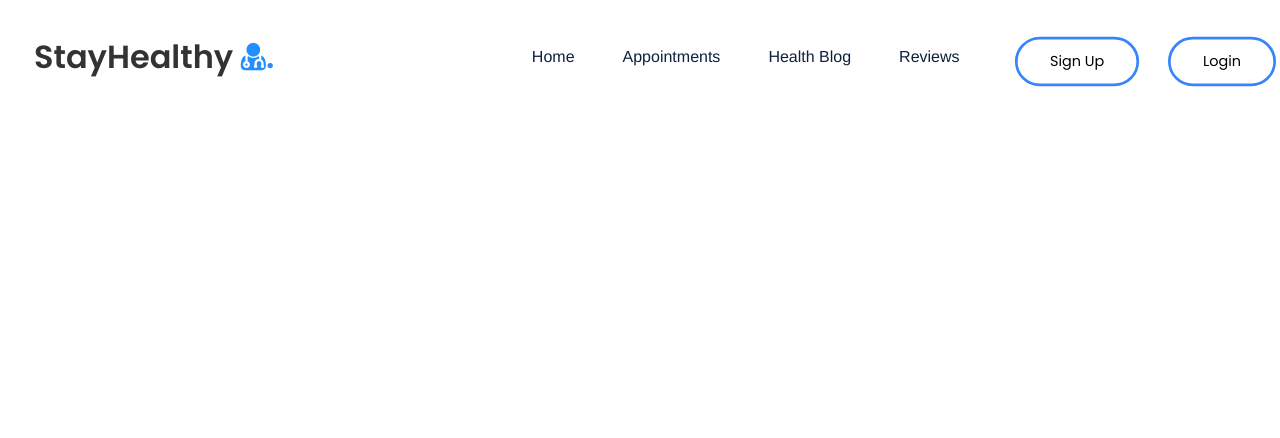
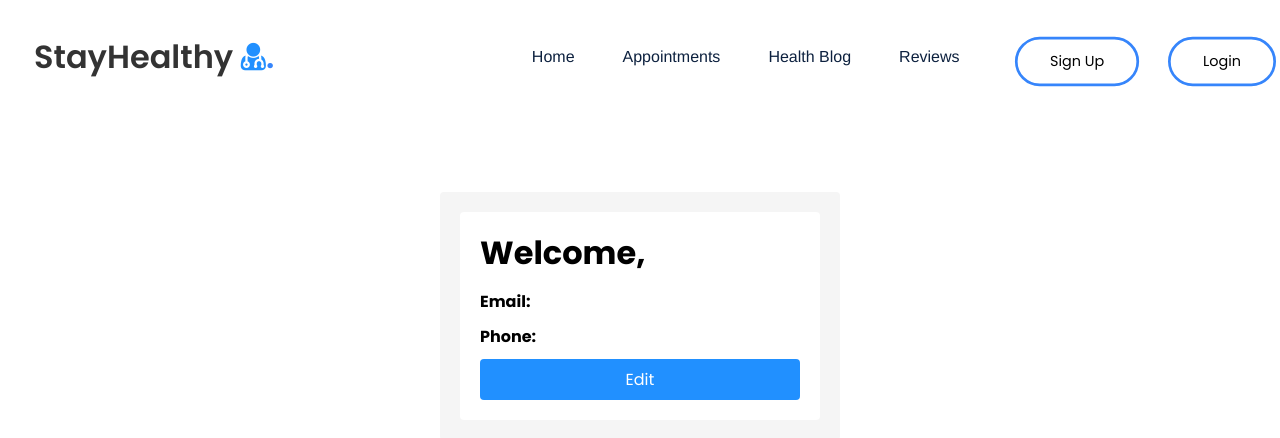
Before and after one commit to gabrielhli/front-end-capstone, a React (Create React App) app: page /profile in a window 1280 px wide. Shown: the top 438 px of the page. Built offline with nearby package versions, Linux system fonts and the light colour scheme; no server answers; sample sign-in values are in the browser's storage.

Commit message:
Added Profile Form

```diff
--- a/src/App.js
+++ b/src/App.js
@@ -12,6 +12,7 @@
 import InstantConsultation from './Components/InstantConsultationBooking/InstantConsultation';
 import BookingConsultation from './Components/BookingConsultation';
 import ReviewForm from './Components/ReviewForm/ReviewForm'
+import ProfileForm from './Components/ProfileForm/ProfileForm';
 
 // Function component for the main App
 function App() {
@@ -33,6 +34,7 @@
             <Route path="/instant-consultation" element={<InstantConsultation />} />
             <Route path="/search/doctors/" element={<BookingConsultation/>}/>
             <Route path="/reviews" element={<ReviewForm/>}/>
+            <Route path="/profile" element={<ProfileForm/>}/>
           </Routes>
           </Notification>
         </BrowserRouter>
--- /dev/null
+++ b/src/Components/ProfileForm/ProfileForm.css
@@ -0,0 +1,74 @@
+/* Following code has been commented with appropriate comments for your reference.
+*/
+/* Styles for the container holding the profile information */
+.profile-container {
+    max-width: 400px; /* Set the maximum width of the container to 400 pixels */
+    margin: 15% auto; /* Center the container horizontally with a 15% top margin */
+    padding: 20px; /* Add 20 pixels of padding inside the container */
+    background-color: #f5f5f5; /* Set the background color of the container to light gray */
+    border-radius: 4px; /* Apply a border radius of 4 pixels to round the corners */
+}
+
+/* Styles for the heading within the profile container */
+.profile-container h1 {
+    margin-top: 0; /* Remove any top margin from the heading */
+}
+
+/* Styles for the form within the profile container */
+.profile-container form {
+    margin-bottom: 20px; /* Add a bottom margin of 20 pixels to the form */
+}
+
+/* Styles for labels within the profile container */
+.profile-container label {
+    display: block; /* Display labels as block elements to stack them vertically */
+    margin-bottom: 10px; /* Add a bottom margin of 10 pixels to separate labels */
+}
+
+/* Styles for text and email input fields within the profile container */
+.profile-container input[type="text"],
+.profile-container input[type="email"] {
+    width: 100%; /* Set the width of text and email inputs to 100% of the container */
+    padding: 8px; /* Add 8 pixels of padding inside the input fields */
+    border: 1px solid #ccc; /* Apply a 1 pixel solid border with light gray color */
+    border-radius: 4px; /* Round the corners of the input fields with a border radius of 4 pixels */
+}
+
+/* Styles for buttons within the profile container */
+.profile-container button {
+    display: block; /* Display buttons as block elements to make them full width */
+    width: 100%; /* Set the width of buttons to 100% of the container */
+    padding: 8px; /* Add 8 pixels of padding inside the buttons */
+    background-color: #2190ff; /* Set the background color of buttons to a blue shade */
+    color: #fff; /* Set the text color of buttons to white */
+    border: none; /* Remove borders from buttons */
+    border-radius: 4px; /* Apply a border radius of 4 pixels to round button corners */
+    cursor: pointer; /* Change cursor to pointer when hovering over buttons */
+}
+
+/* Styles for the container holding additional profile details */
+.profile-details {
+    background-color: #fff; /* Set the background color of details container to white */
+    border-radius: 4px; /* Apply a border radius of 4 pixels to round the corners */
+    padding: 20px; /* Add 20 pixels of padding inside the details container */
+}
+
+/* Styles for headings within the profile details container */
+.profile-details h2 {
+    margin-top: 0; /* Remove any top margin from headings inside details container */
+}
+
+/* Styles for paragraphs within the profile details container */
+.profile-details p {
+    margin-bottom: 10px; /* Add a bottom margin of 10 pixels to separate paragraphs */
+}
+
+/* Styles for buttons within the profile details container */
+.profile-details button {
+    background-color: #2190ff; /* Set the background color of buttons to a blue shade */
+    color: #fff; /* Set the text color of buttons to white */
+    border: none; /* Remove borders from buttons */
+    border-radius: 4px; /* Apply a border radius of 4 pixels to round button corners */
+    padding: 8px 12px; /* Add padding inside buttons (8 pixels top/bottom, 12 pixels left/right) */
+    cursor: pointer; /* Change cursor to pointer when hovering over buttons in details container */
+}
--- /dev/null
+++ b/src/Components/ProfileForm/ProfileForm.js
@@ -0,0 +1,162 @@
+// Following code has been commented with appropriate comments for your reference.
+// Import necessary modules from React and other files
+import React, { useEffect, useState } from "react";
+import { API_URL } from "../../config";
+import { useNavigate } from "react-router-dom";
+import './ProfileForm.css'
+
+// Define a Function component called ProfileForm
+const ProfileForm = () => {
+  // Set up state variables using the useState hook
+  const [userDetails, setUserDetails] = useState({});
+  const [updatedDetails, setUpdatedDetails] = useState({});
+  const [editMode, setEditMode] = useState(false);
+
+  // Access the navigation functionality from React Router
+  const navigate = useNavigate();
+
+  // Use the useEffect hook to fetch user profile data when the component mounts or updates
+  useEffect(() => {
+    const authtoken = sessionStorage.getItem("auth-token");
+    if (!authtoken) {
+      navigate("/login");
+    } else {
+      fetchUserProfile();
+    }
+  }, [navigate]);
+
+  // Function to fetch user profile data from the API
+  const fetchUserProfile = async () => {
+    try {
+      const authtoken = sessionStorage.getItem("auth-token");
+      const email = sessionStorage.getItem("email"); // Get the email from session storage
+
+      if (!authtoken) {
+        navigate("/login");
+      } else {
+        const response = await fetch(`${API_URL}/api/auth/user`, {
+          headers: {
+            "Authorization": `Bearer ${authtoken}`,
+            "Email": email, // Add the email to the headers
+          },
+        });
+        if (response.ok) {
+          const user = await response.json();
+          setUserDetails(user);
+          setUpdatedDetails(user);
+        } else {
+          // Handle error case
+          throw new Error("Failed to fetch user profile");
+        }
+      }
+    } catch (error) {
+      console.error(error);
+      // Handle error case
+    }
+  };
+
+  // Function to enable edit mode for profile details
+  const handleEdit = () => {
+    setEditMode(true);
+  };
+
+  // Function to update state when user inputs new data
+  const handleInputChange = (e) => {
+    setUpdatedDetails({
+      ...updatedDetails,
+      [e.target.name]: e.target.value,
+    });
+  };
+
+  // Function to handle form submission when user saves changes
+  const handleSubmit = async (e) => {
+    e.preventDefault();
+
+    try {
+      const authtoken = sessionStorage.getItem("auth-token");
+      const email = sessionStorage.getItem("email"); // Get the email from session storage
+
+      if (!authtoken || !email) {
+        navigate("/login");
+        return;
+      }
+
+      const payload = { ...updatedDetails };
+      const response = await fetch(`${API_URL}/api/auth/user`, {
+        method: "PUT",
+        headers: {
+          "Authorization": `Bearer ${authtoken}`,
+          "Content-Type": "application/json",
+          "Email": email,
+        },
+        body: JSON.stringify(payload),
+      });
+
+      if (response.ok) {
+        // Update the user details in session storage
+        sessionStorage.setItem("name", updatedDetails.name);
+        sessionStorage.setItem("phone", updatedDetails.phone);
+
+        setUserDetails(updatedDetails);
+        setEditMode(false);
+        // Display success message to the user
+        alert(`Profile Updated Successfully!`);
+        navigate("/");
+      } else {
+        // Handle error case
+        throw new Error("Failed to update profile");
+      }
+    } catch (error) {
+      console.error(error);
+      // Handle error case
+    }
+  };
+
+  // Render the profile form with different sections based on edit mode
+  return (
+    <div className="profile-container">
+      {editMode ? (
+        <form onSubmit={handleSubmit}>
+          <label>
+            Email
+            <input
+              type="email"
+              name="email"
+              value={userDetails.email}
+              disabled // Disable the email field
+            />
+          </label>
+          <label>
+            name
+            <input
+                type="text"
+                name="name"
+                value={updatedDetails.name}
+                onChange={handleInputChange}
+                />
+          </label>
+          <label>
+            Phone
+            <input
+                type="tel"
+                name="phone"
+                value={updatedDetails.phone}
+                onChange={handleInputChange}
+                />
+          </label>
+          <button type="submit">Save</button>
+        </form>
+      ) : (
+        <div className="profile-details">
+          <h1>Welcome, {userDetails.name}</h1>
+          <p><strong>Email: </strong>{userDetails.email}</p>
+          <p><strong>Phone: </strong>{userDetails.phone}</p>
+          <button onClick={handleEdit}>Edit</button>
+        </div>
+      )}
+    </div>
+  );
+};
+
+// Export the ProfileForm component as the default export
+export default ProfileForm;
```
